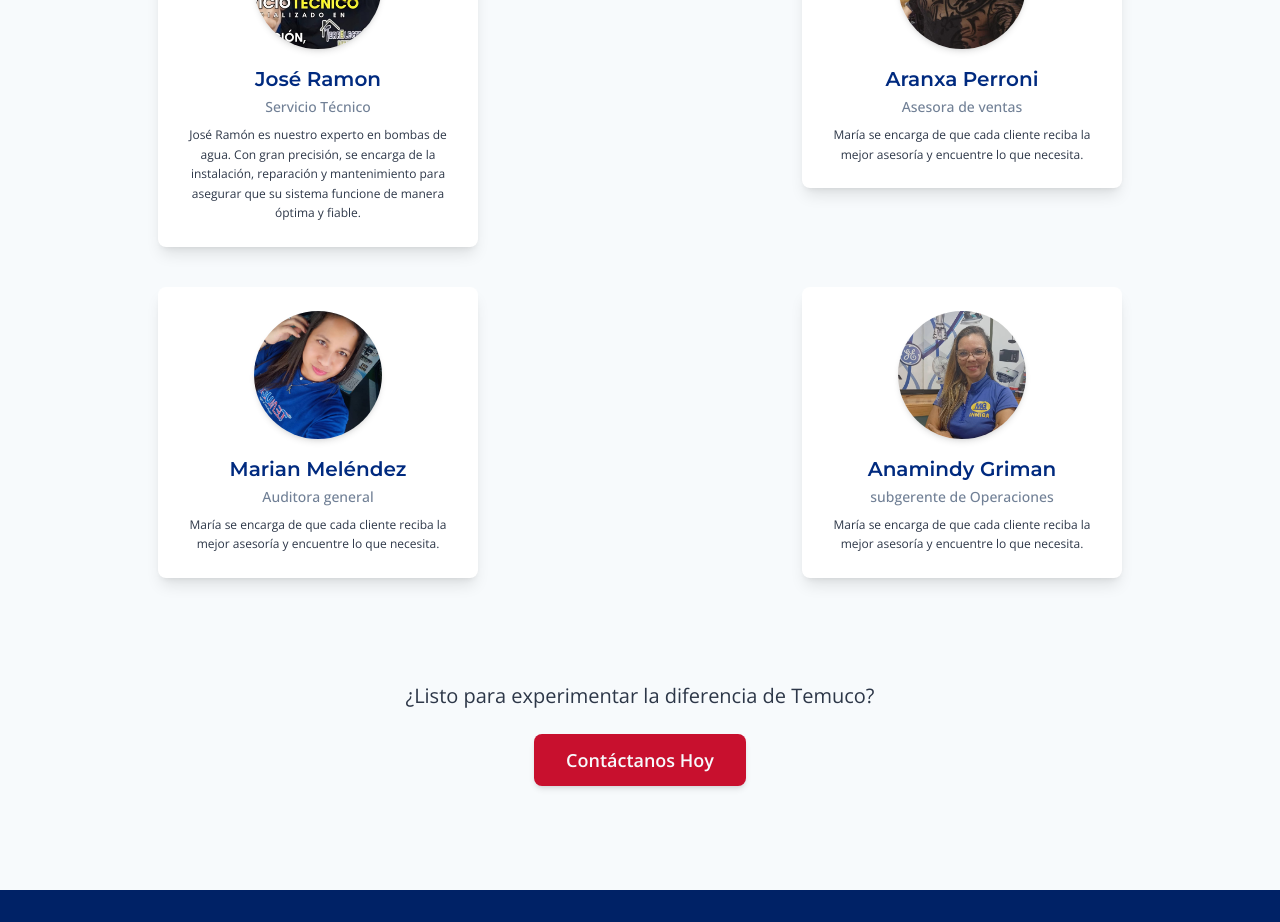
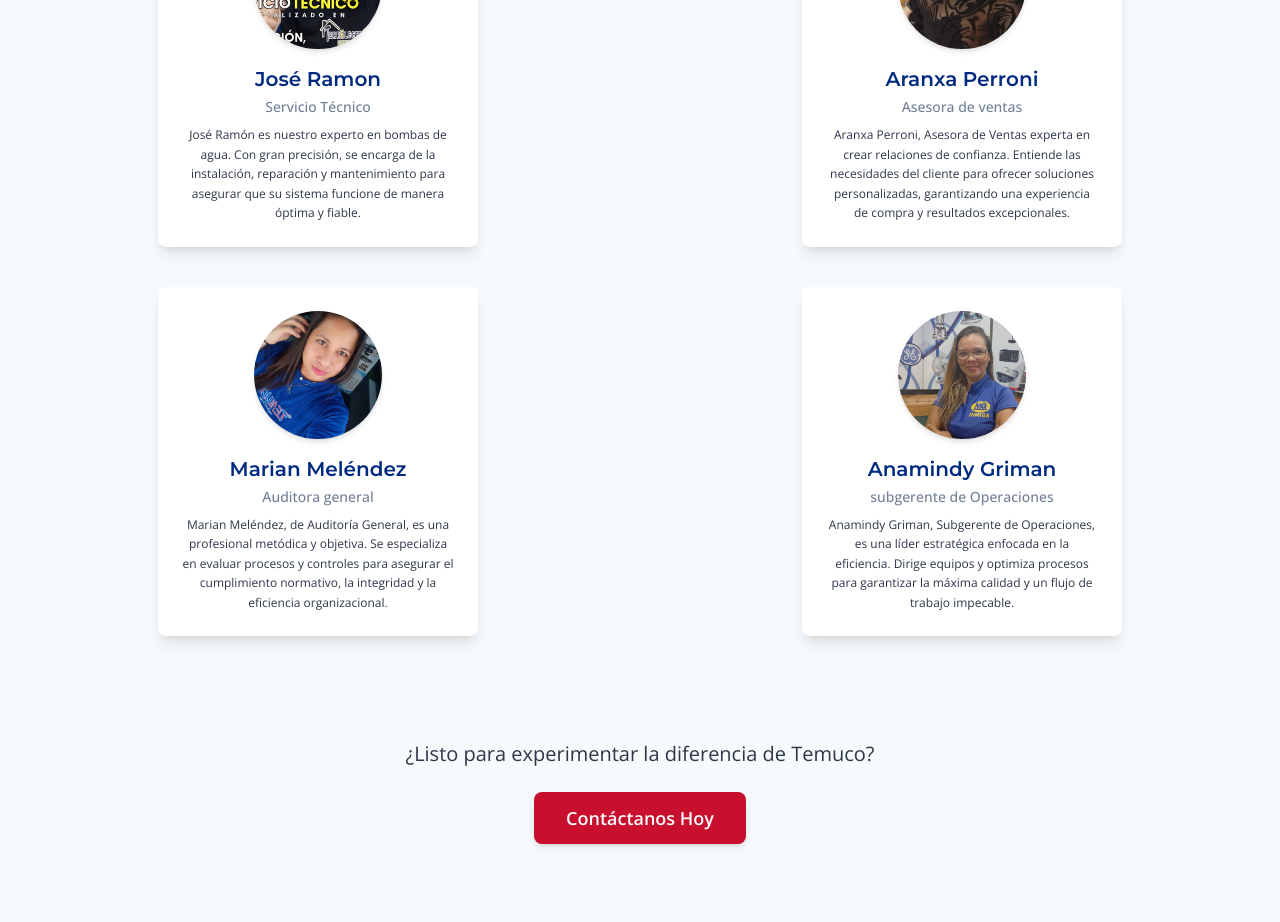
Before and after one commit to codetech-jr/temuco-repuestos, a Next.js app: page /quienes-somos in a window 1280 px wide. Shown: the part 2780-3702 px from the top of the page. Built offline with nearby package versions, Linux system fonts and the light colour scheme; no server answers.

Commit message:
actualizando descripcion de personal

```diff
--- a/src/app/quienes-somos/page.tsx
+++ b/src/app/quienes-somos/page.tsx
@@ -83,19 +83,19 @@ const equipo = [
   {
     nombre: "Aranxa Perroni",
     rol: "Asesora de ventas",
-    bio: "María se encarga de que cada cliente reciba la mejor asesoría y encuentre lo que necesita.",
+    bio: "Aranxa Perroni, Asesora de Ventas experta en crear relaciones de confianza. Entiende las necesidades del cliente para ofrecer soluciones personalizadas, garantizando una experiencia de compra y resultados excepcionales.",
     imageUrl: "/img/team/team6.jpg"
   },
   {
     nombre: "Marian Meléndez",
     rol: "Auditora general",
-    bio: "María se encarga de que cada cliente reciba la mejor asesoría y encuentre lo que necesita.",
+    bio: "Marian Meléndez, de Auditoría General, es una profesional metódica y objetiva. Se especializa en evaluar procesos y controles para asegurar el cumplimiento normativo, la integridad y la eficiencia organizacional.",
     imageUrl: "/img/team/team7.jpg"
   },
   {
     nombre: "Anamindy Griman",
     rol: "subgerente de Operaciones",
-    bio: "María se encarga de que cada cliente reciba la mejor asesoría y encuentre lo que necesita.",
+    bio: "Anamindy Griman, Subgerente de Operaciones, es una líder estratégica enfocada en la eficiencia. Dirige equipos y optimiza procesos para garantizar la máxima calidad y un flujo de trabajo impecable.",
     imageUrl: "/img/team/team8.jpg"
   }
 ];
```
Also changed, not shown: 1 other file (tests, documents, lock files or other folders).
